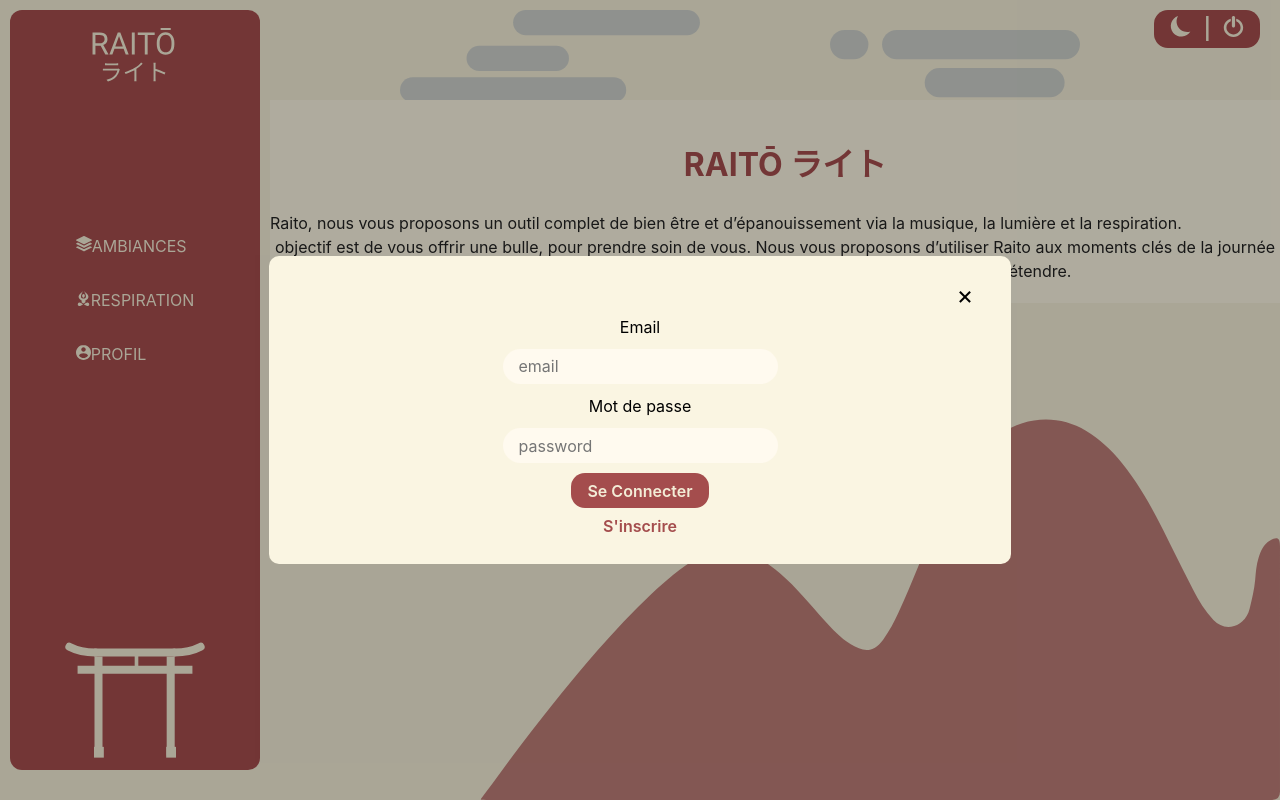
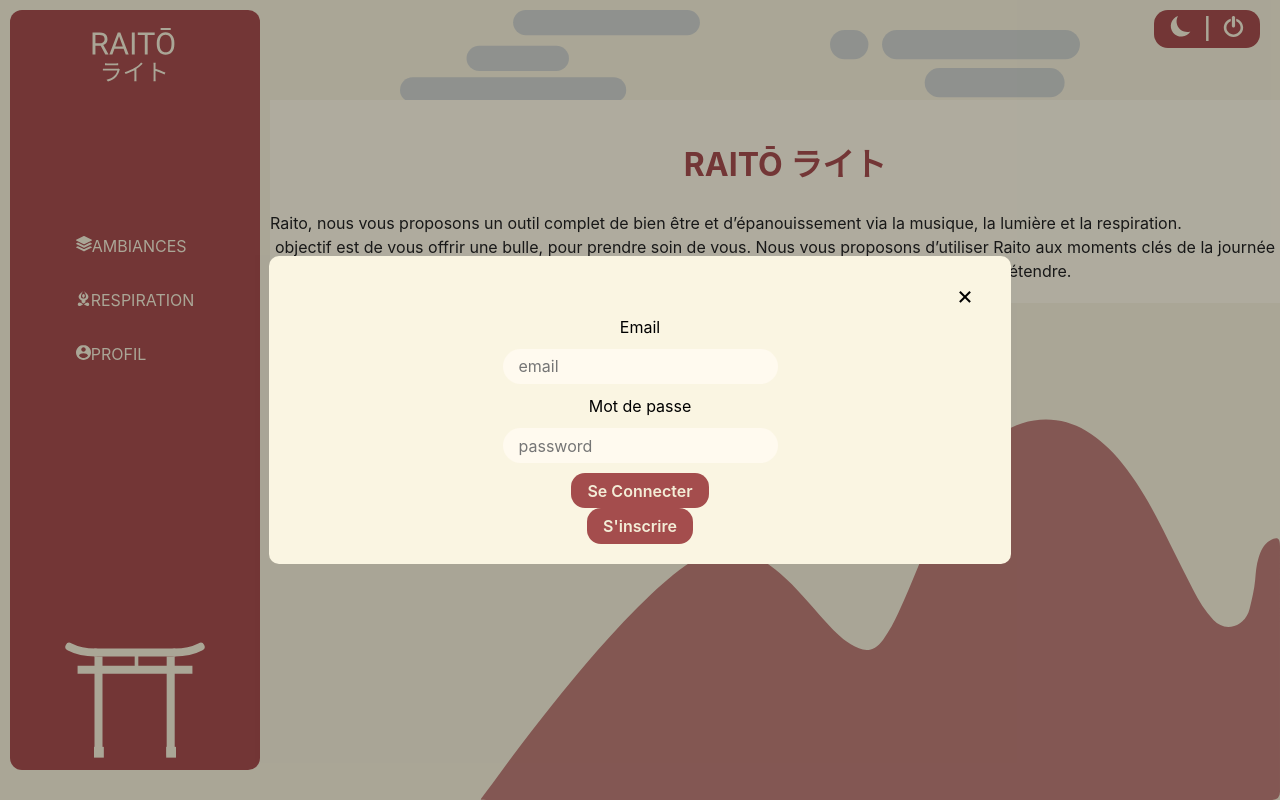
Before and after one commit to ValentinR01/raito-kubernetes-gke, a React (Create React App) app in the folder front/: page / in a window 1280 px wide. Both pictures are taken after a click on the button 1233 px from the left and 29 px from the top of the page. Built offline with nearby package versions, Linux system fonts and the light colour scheme.

Commit message:
(LoginForm) - fix: register api call

```diff
--- a/front/src/components/molecules/forms/LoginForm/LoginForm.jsx
+++ b/front/src/components/molecules/forms/LoginForm/LoginForm.jsx
@@ -47,12 +47,18 @@ const LoginForm = () => {
   };
 
   const register = async () => {
+    const encodedData = btoa(`${data.email}:${data.password}`);
+    const headers = new Headers({
+      Authorization: `Basic ${encodedData}`,
+      //   "Content-Type": "application/x-www-form-urlencoded",
+    });
+    console.log(headers);
     try {
       const response = await fetch("http://localhost:2345/register", {
         method: "POST",
-        body: JSON.stringify(data),
         mode: "cors",
         credentials: "include",
+        headers: headers,
       });
       if (response.status >= 200 && response.status <= 299) {
         const data = await response.json();
@@ -88,9 +94,11 @@ const LoginForm = () => {
       <ErrorText error={errors} />
       <Stack>
         <BasicButtonStyle primary onClick={() => login()}>
-          Se Connecter{" "}
+          Se Connecter
         </BasicButtonStyle>
-        <InscriptionButton onClick={register} />
+        <BasicButtonStyle primary onClick={() => register()}>
+          S'inscrire
+        </BasicButtonStyle>
       </Stack>
     </div>
   );
```
